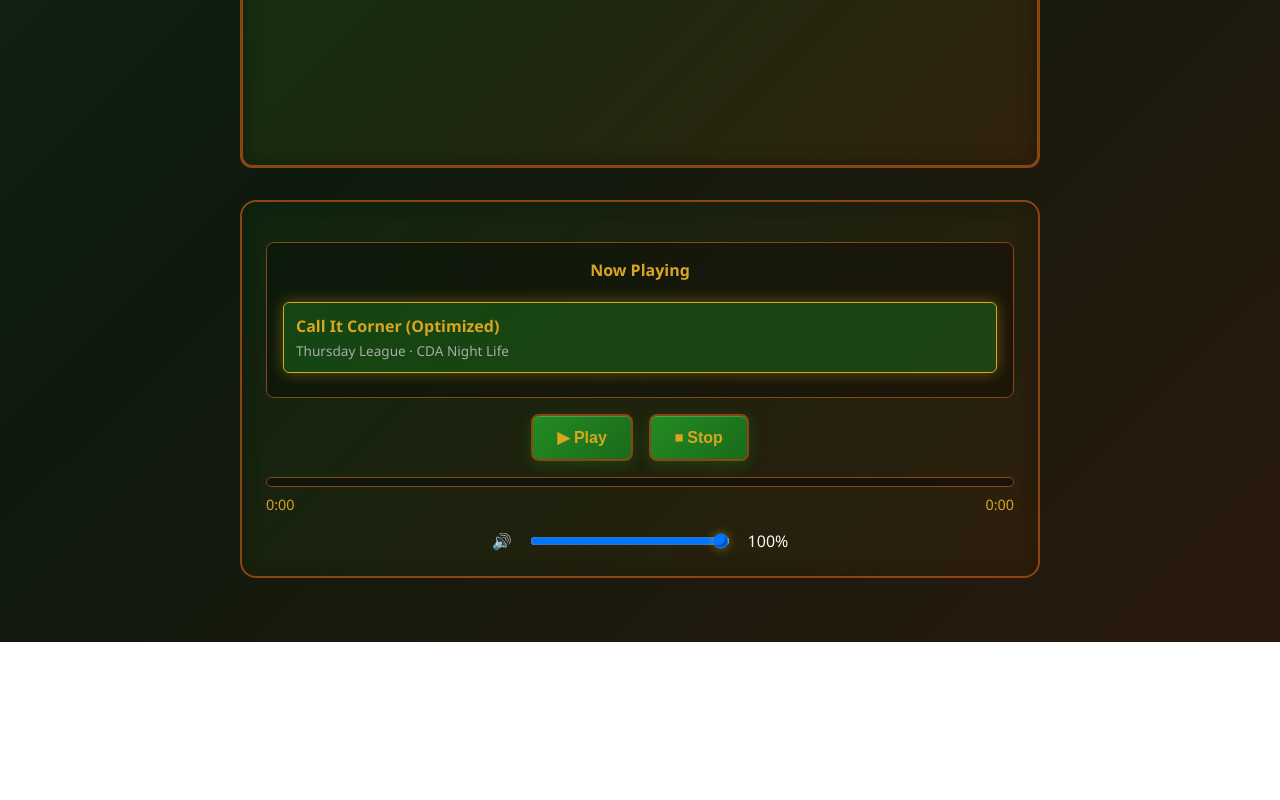
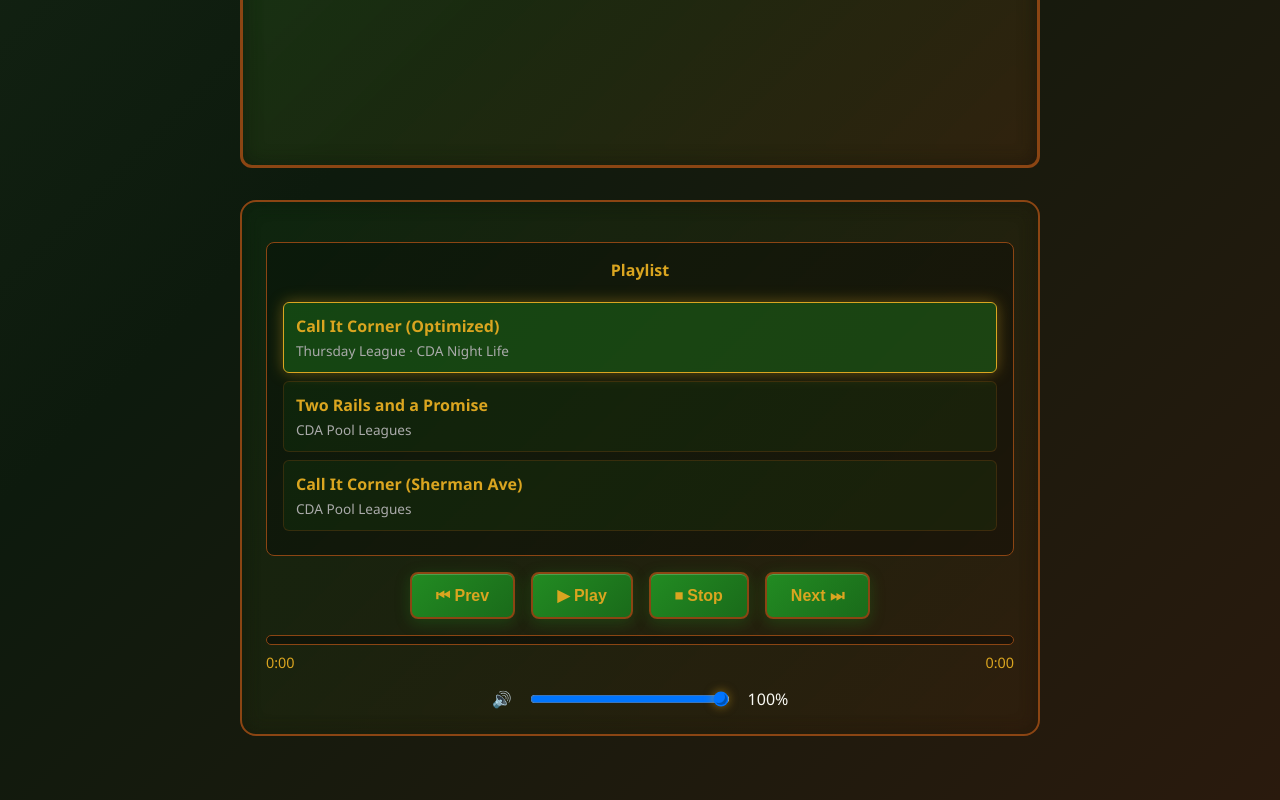
Before and after one commit to aerovista-us/cornerpocket, a plain HTML site: page index.html in a window 1280 px wide. Shown: the part 1062-1862 px from the top of the page. Before the commit the page ends 1704 px from the top, so only its background shows below. Drawn offline with Linux system fonts and the light colour scheme.

Commit message:
Add all 3 tracks back to playlist with correct file paths

```diff
--- a/index.html
+++ b/index.html
@@ -496,16 +496,26 @@
 
     <div class="player-container">
       <div class="playlist-container">
-        <h4 style="color: #daa520; margin-top: 0;">Now Playing</h4>
+        <h4 style="color: #daa520; margin-top: 0;">Playlist</h4>
         <div class="playlist-item active" data-track="0">
           <div class="playlist-item-title">Call It Corner (Optimized)</div>
           <div class="playlist-item-subtitle">Thursday League · CDA Night Life</div>
         </div>
+        <div class="playlist-item" data-track="1">
+          <div class="playlist-item-title">Two Rails and a Promise</div>
+          <div class="playlist-item-subtitle">CDA Pool Leagues</div>
+        </div>
+        <div class="playlist-item" data-track="2">
+          <div class="playlist-item-title">Call It Corner (Sherman Ave)</div>
+          <div class="playlist-item-subtitle">CDA Pool Leagues</div>
+        </div>
       </div>
 
       <div class="control-buttons">
+        <button id="prevBtn">⏮ Prev</button>
         <button id="playPauseBtn" class="play-btn">▶ Play</button>
         <button id="stopBtn">⏹ Stop</button>
+        <button id="nextBtn">Next ⏭</button>
       </div>
 
       <div class="progress-container">
@@ -547,6 +557,16 @@
         title: "Call It Corner (Optimized)",
         subtitle: "Thursday League · CDA Night Life",
         file: "audio/Call It Corner (Optimized · Thursday League · CDA Night Life).mp3"
+      },
+      {
+        title: "Two Rails and a Promise",
+        subtitle: "CDA Pool Leagues",
+        file: "audio/\"Two Rails and a Promise\".mp3"
+      },
+      {
+        title: "Call It Corner (Sherman Ave)",
+        subtitle: "CDA Pool Leagues",
+        file: "audio/\"Call It Corner (Sherman Ave)\".mp3"
       }
     ];
 
@@ -554,6 +574,8 @@
     const audio = document.getElementById('audioPlayer');
     const playPauseBtn = document.getElementById('playPauseBtn');
     const stopBtn = document.getElementById('stopBtn');
+    const prevBtn = document.getElementById('prevBtn');
+    const nextBtn = document.getElementById('nextBtn');
     const progressBar = document.getElementById('progressBar');
     const progressFill = document.getElementById('progressFill');
     const currentTimeEl = document.getElementById('currentTime');
@@ -676,9 +698,28 @@
       playPauseBtn.classList.add('play-btn');
     });
 
-    // Auto-restart track when ended (since only one track)
+    // Previous
+    prevBtn.addEventListener('click', () => {
+      const newIndex = (currentTrackIndex - 1 + tracks.length) % tracks.length;
+      loadTrack(newIndex);
+      if (!audio.paused) {
+        audio.play();
+      }
+    });
+
+    // Next
+    nextBtn.addEventListener('click', () => {
+      const newIndex = (currentTrackIndex + 1) % tracks.length;
+      loadTrack(newIndex);
+      if (!audio.paused) {
+        audio.play();
+      }
+    });
+
+    // Auto-play next track
     audio.addEventListener('ended', () => {
-      audio.currentTime = 0;
+      const newIndex = (currentTrackIndex + 1) % tracks.length;
+      loadTrack(newIndex);
       audio.play();
     });
 
```
Also changed, not shown: README.md.
